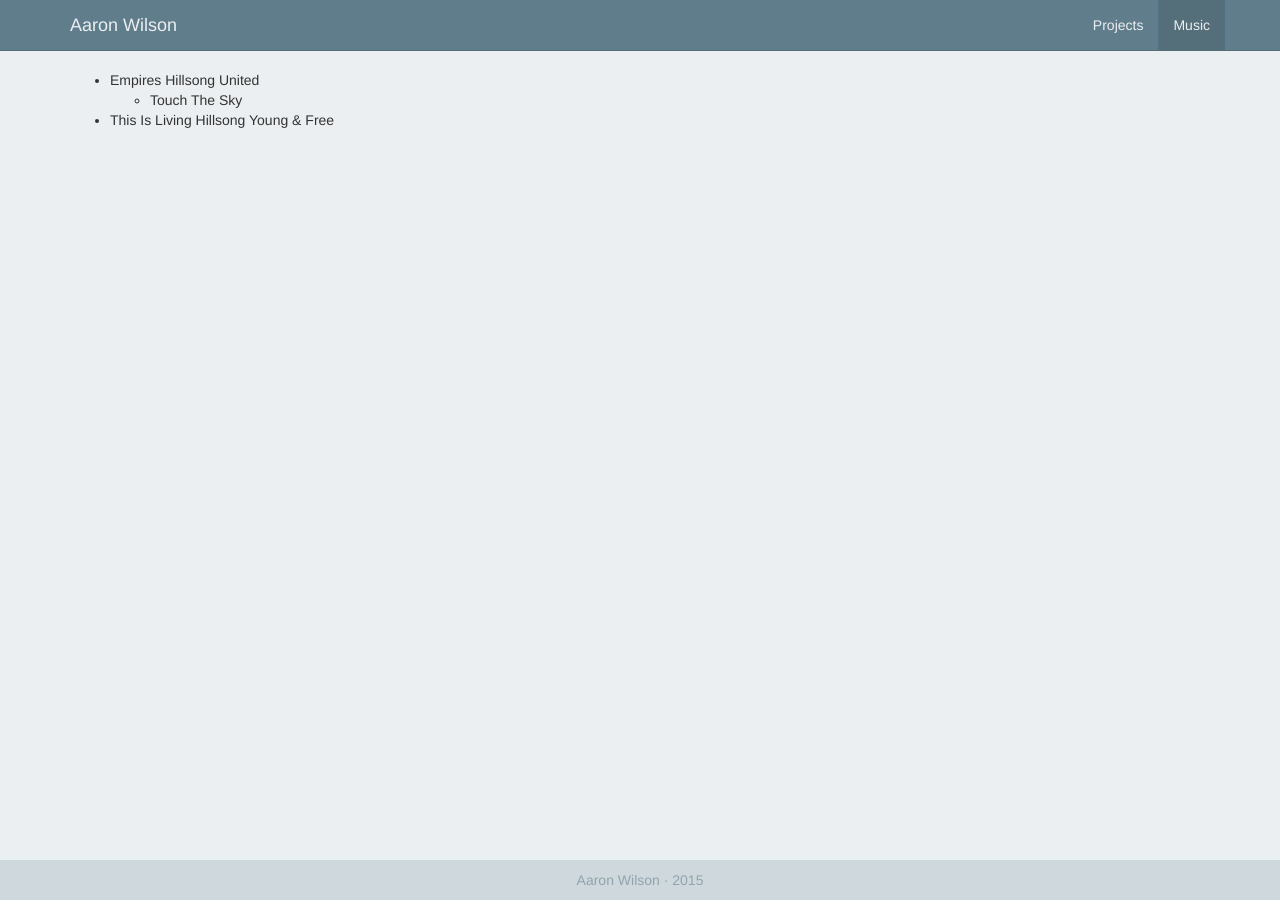
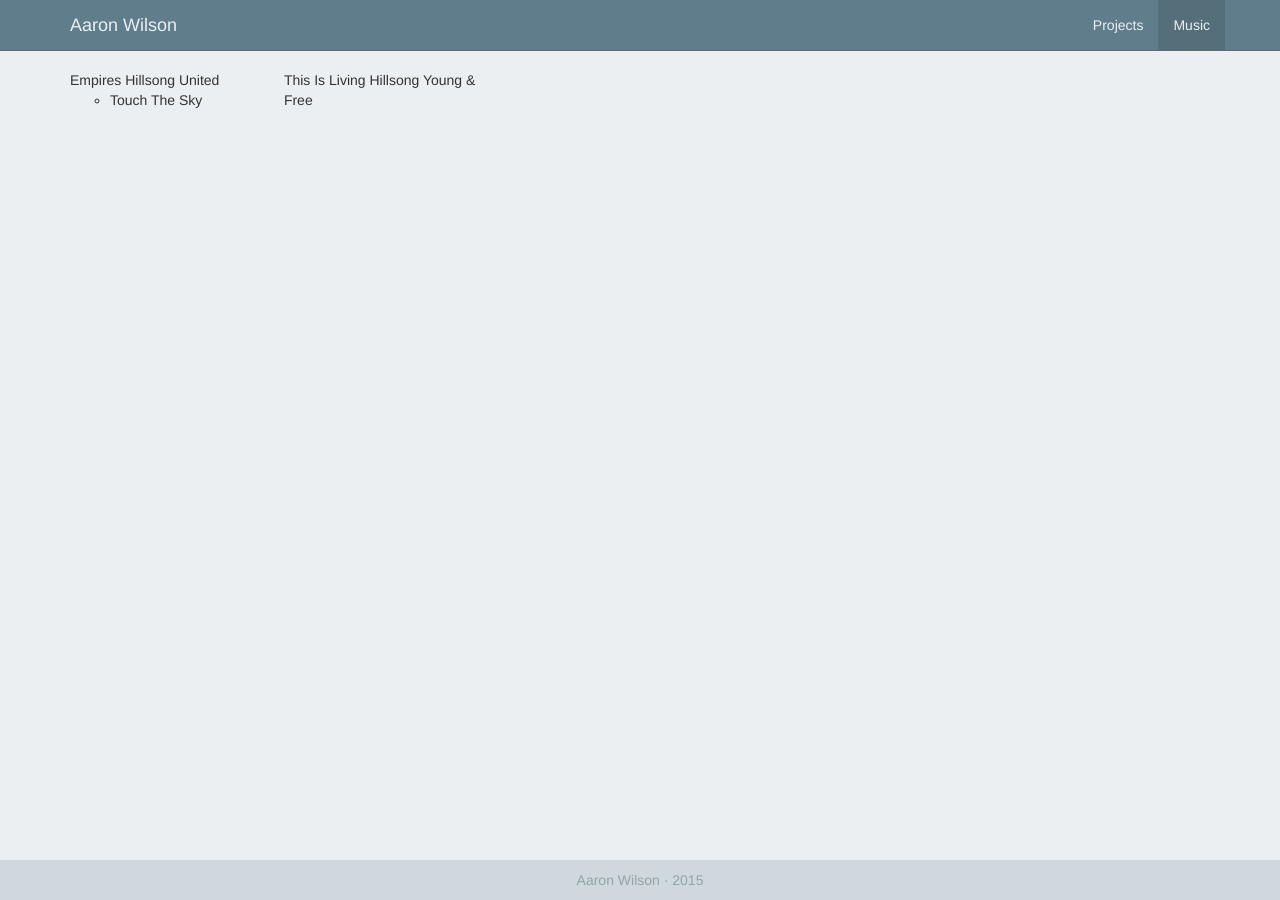
Before and after one commit to aarontwf/limebyte.github.io, a Jekyll site: the page built from music/index.html, in a window 1280 px wide. Built offline with Jekyll 4.4.1, drawn with Linux system fonts in a browser that asks for light colours; nearby versions of some CDN libraries.

Commit message:
Update theme.css

```diff
--- a/assets/css/theme.css
+++ b/assets/css/theme.css
@@ -32,6 +32,21 @@ body {
     text-decoration: none;
 }
 
+
+.albums {
+    list-style-type: none;
+    margin: 0;
+    padding: 0;
+}
+
+.albums .album {
+    display: inline-block;
+    width: 200px;
+    height: 200px;
+    margin: 0 10px 10px 0;
+}
+
+
 .footer {
     position: absolute;
     bottom: 0;
```
